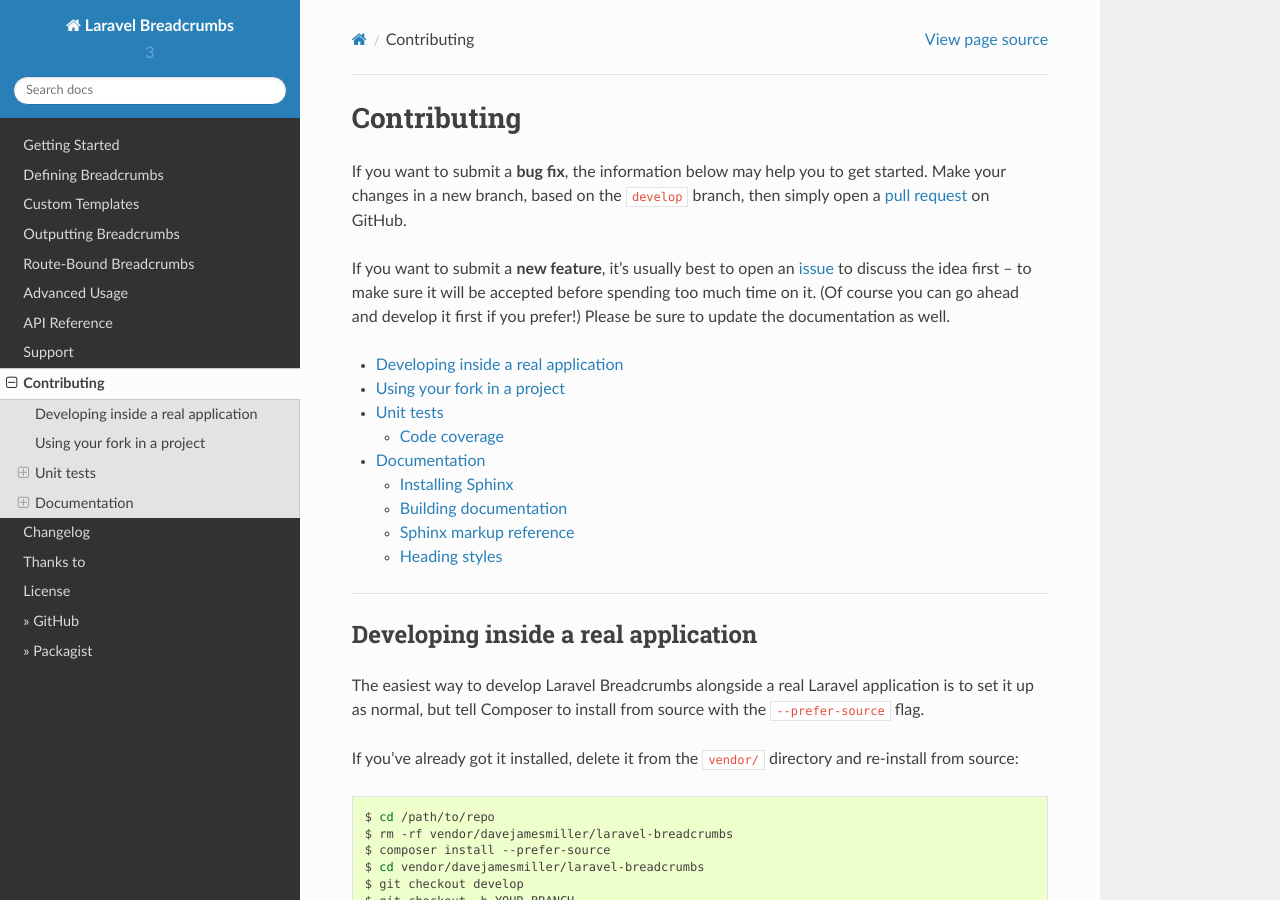
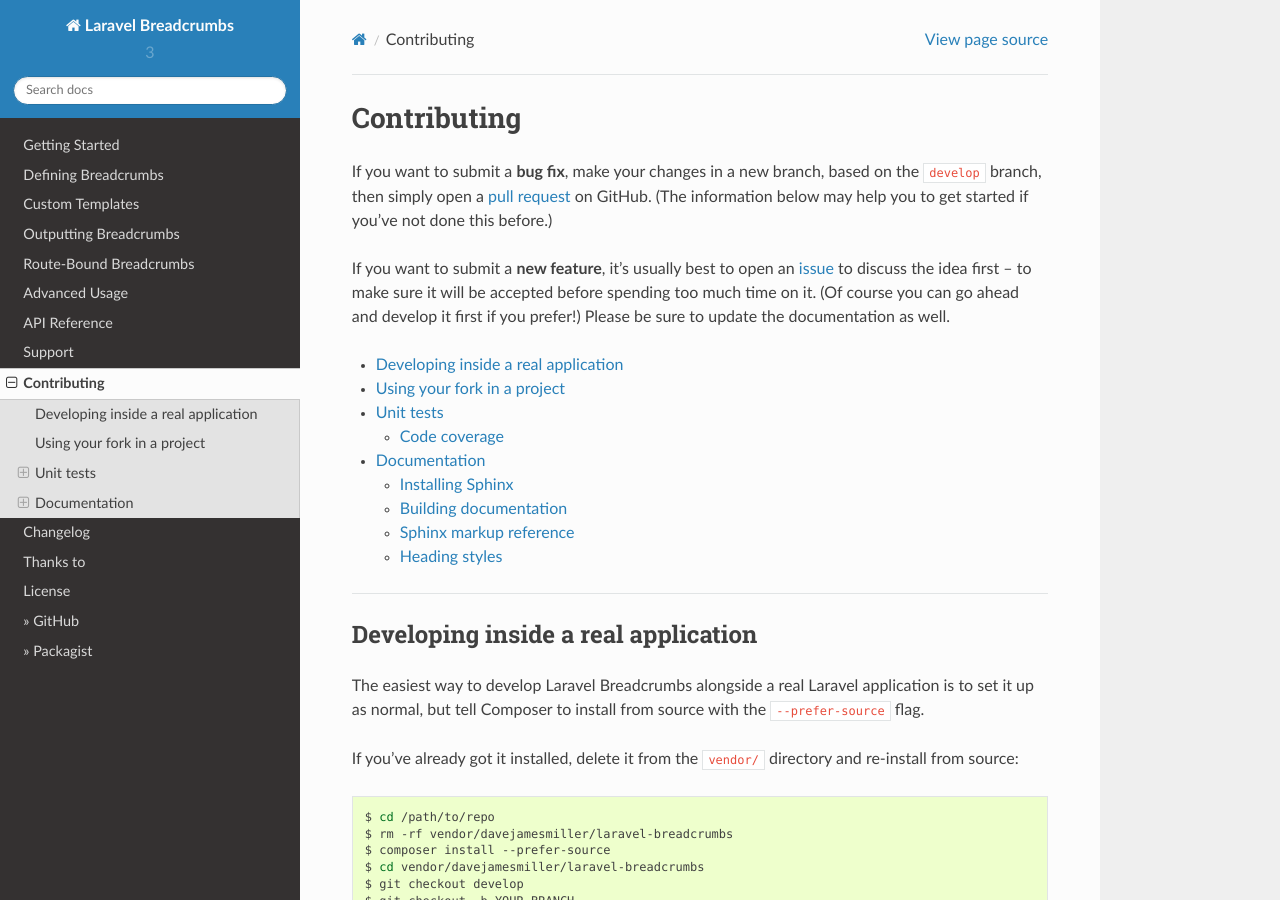
Before and after one commit to d13r/laravel-breadcrumbs, a Sphinx documentation site: the page built from docs/contributing.rst, in a window 1280 px wide and 900 px high. Built offline with Sphinx 7.4.7 and the Read the Docs theme 2.0.0, drawn with Linux system fonts in a browser that asks for light colours.

Commit message:
Better contributing documentation for GitHub (which doesn't support symlinks)

```diff
--- a/docs/contributing.rst
+++ b/docs/contributing.rst
@@ -2,7 +2,8 @@
  Contributing
 ################################################################################
 
-If you want to submit a **bug fix**, the information below may help you to get started. Make your changes in a new branch, based on the ``develop`` branch, then simply open a `pull request <https://github.com/davejamesmiller/laravel-breadcrumbs/pulls>`_ on GitHub.
+.. This text is also in ../CONTRIBUTING.rst
+If you want to submit a **bug fix**, make your changes in a new branch, based on the ``develop`` branch, then simply open a `pull request <https://github.com/davejamesmiller/laravel-breadcrumbs/pulls>`_ on GitHub. (The information below may help you to get started if you've not done this before.)
 
 If you want to submit a **new feature**, it's usually best to open an `issue <https://github.com/davejamesmiller/laravel-breadcrumbs/issues>`_ to discuss the idea first -- to make sure it will be accepted before spending too much time on it. (Of course you can go ahead and develop it first if you prefer!) Please be sure to update the documentation as well.
 
```
Also changed, not shown: CONTRIBUTING.rst (+33 -1 lines).
